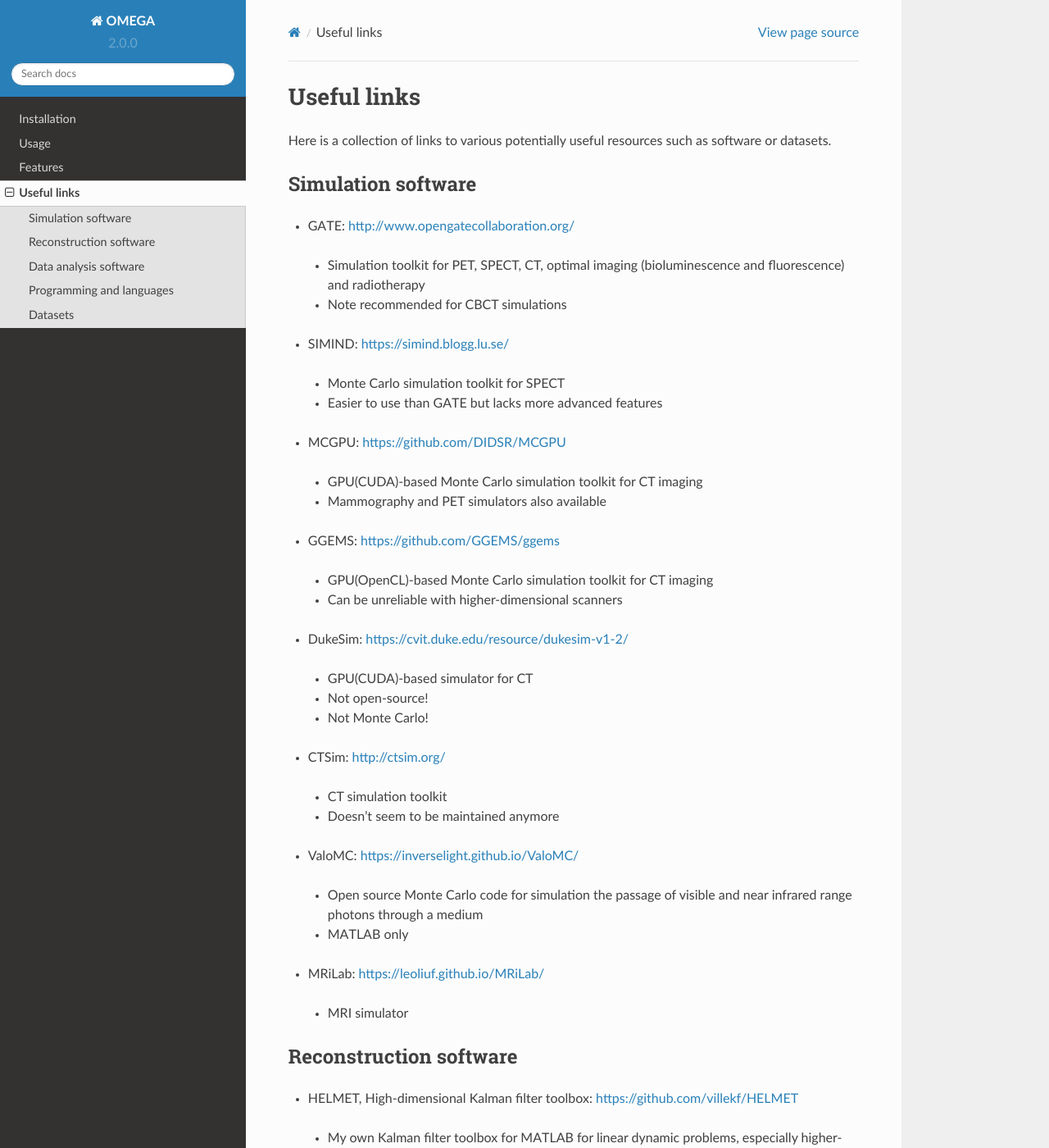
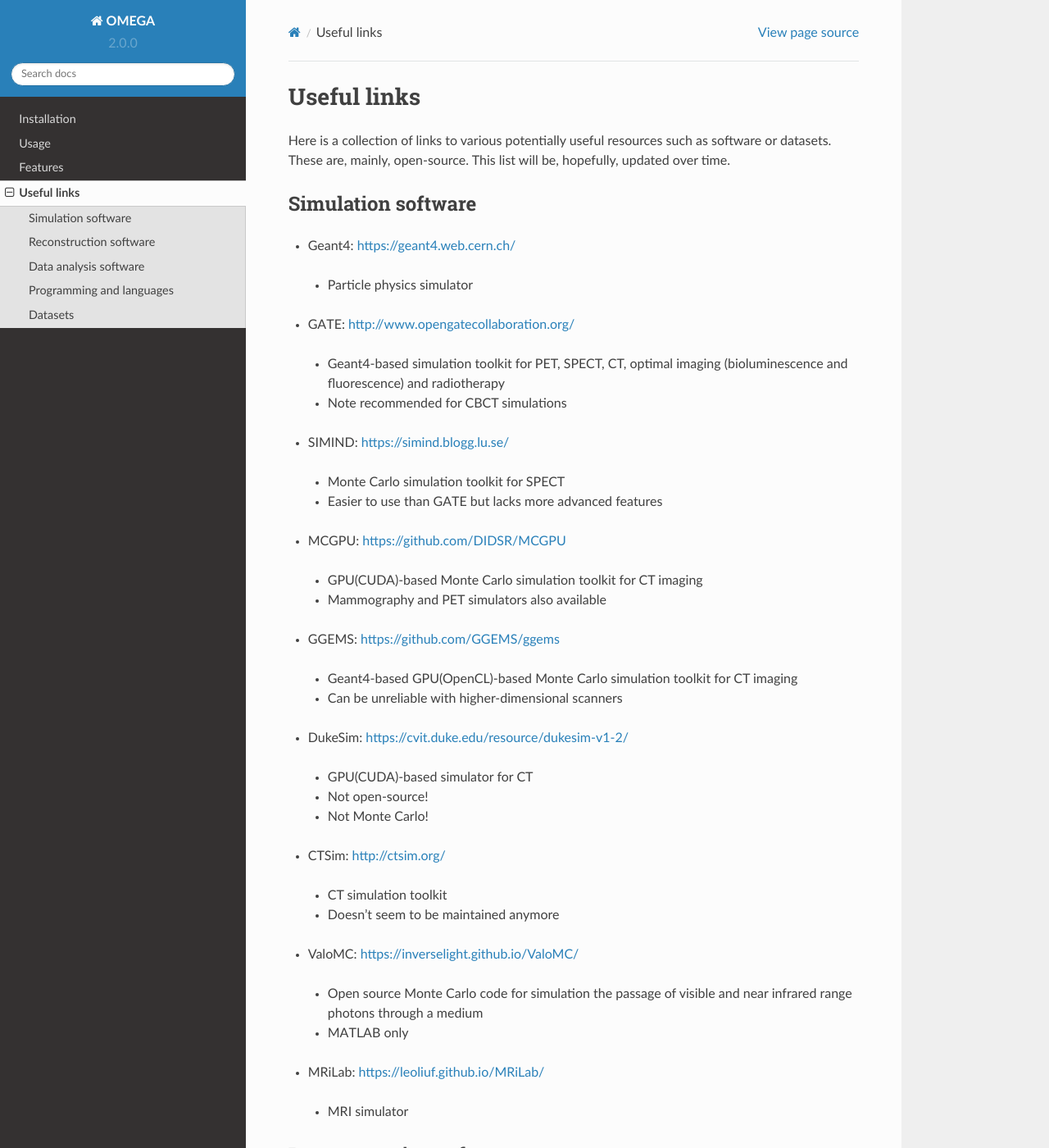
Before and after one commit to villekf/OMEGA-doc, a Sphinx documentation site: the page built from docs/source/usefullinks.rst, in a window 1280 px wide and 1400 px high. Shown: the whole window at 82% size. Built offline with Sphinx 7.4.7 and the Read the Docs theme 2.0.0, drawn with Linux system fonts in a browser that asks for light colours; some of the changed text lies outside the part shown.

Commit message:
Update usefullinks.rst

```diff
--- a/docs/source/usefullinks.rst
+++ b/docs/source/usefullinks.rst
@@ -1,13 +1,16 @@
 Useful links
 ============
 
-Here is a collection of links to various potentially useful resources such as software or datasets.
+Here is a collection of links to various potentially useful resources such as software or datasets. These are, mainly, open-source. This list will be, hopefully, updated over time.
 
 Simulation software
 -------------------
 
+* Geant4: https://geant4.web.cern.ch/
+ * Particle physics simulator
+
 * GATE: http://www.opengatecollaboration.org/
- * Simulation toolkit for PET, SPECT, CT, optimal imaging (bioluminescence and fluorescence) and radiotherapy
+ * Geant4-based simulation toolkit for PET, SPECT, CT, optimal imaging (bioluminescence and fluorescence) and radiotherapy
  * Note recommended for CBCT simulations
 
 * SIMIND: https://simind.blogg.lu.se/
@@ -19,7 +22,7 @@
  * Mammography and PET simulators also available
 
 * GGEMS: https://github.com/GGEMS/ggems
- * GPU(OpenCL)-based Monte Carlo simulation toolkit for CT imaging
+ * Geant4-based GPU(OpenCL)-based Monte Carlo simulation toolkit for CT imaging
  * Can be unreliable with higher-dimensional scanners
 
 * DukeSim: https://cvit.duke.edu/resource/dukesim-v1-2/
@@ -40,6 +43,10 @@
 
 Reconstruction software
 -----------------------
+
+* OMEGA: https://github.com/villekf/OMEGA
+ * This software, in case someone ends up here through some other means
+ * Open-source multi-dimensional tomographic reconstruction software
 
 * HELMET, High-dimensional Kalman filter toolbox: https://github.com/villekf/HELMET
  * My own Kalman filter toolbox for MATLAB for linear dynamic problems, especially higher-dimensional ones
```
Also changed, not shown: other parts of docs/source/usefullinks.rst (+7 -0 lines).
